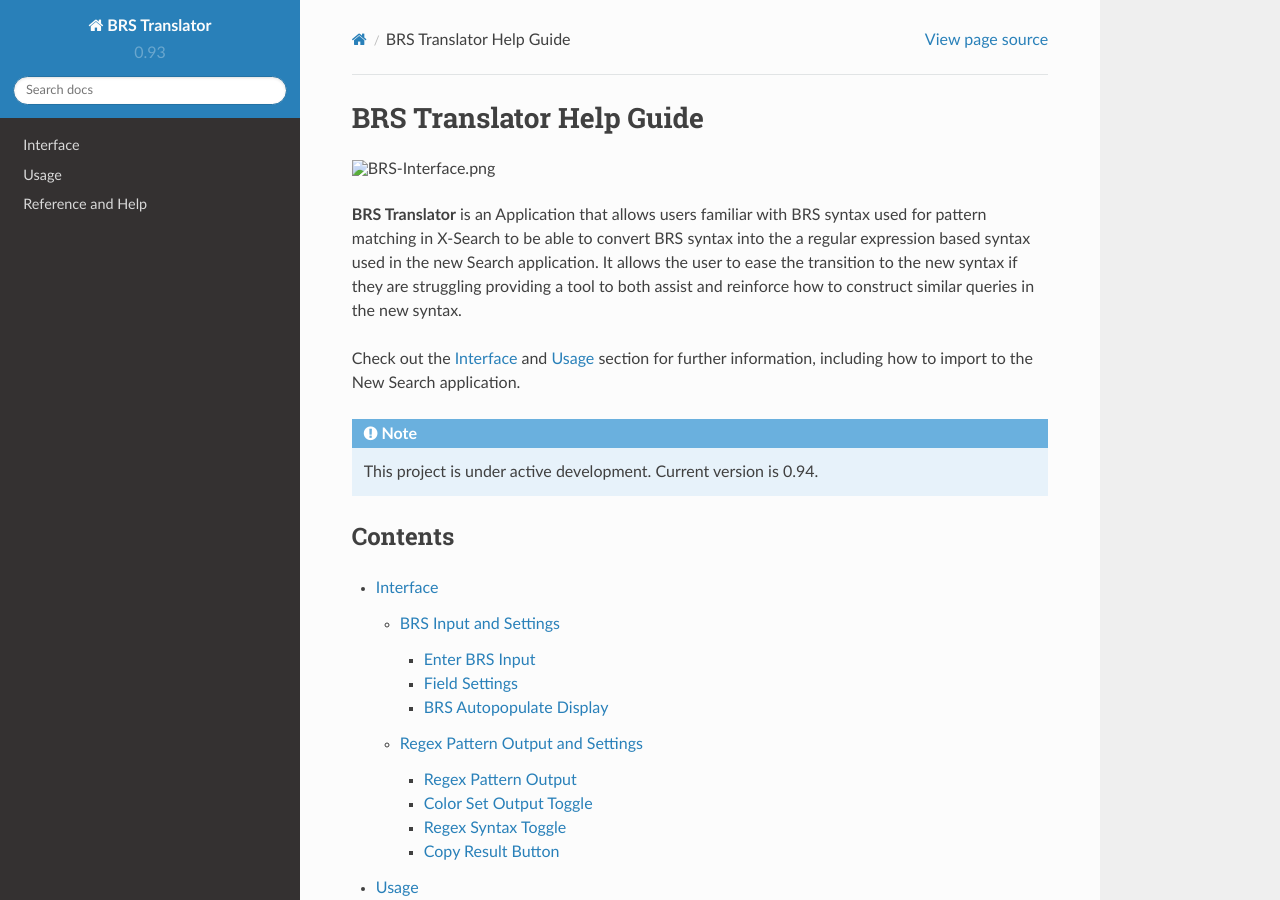
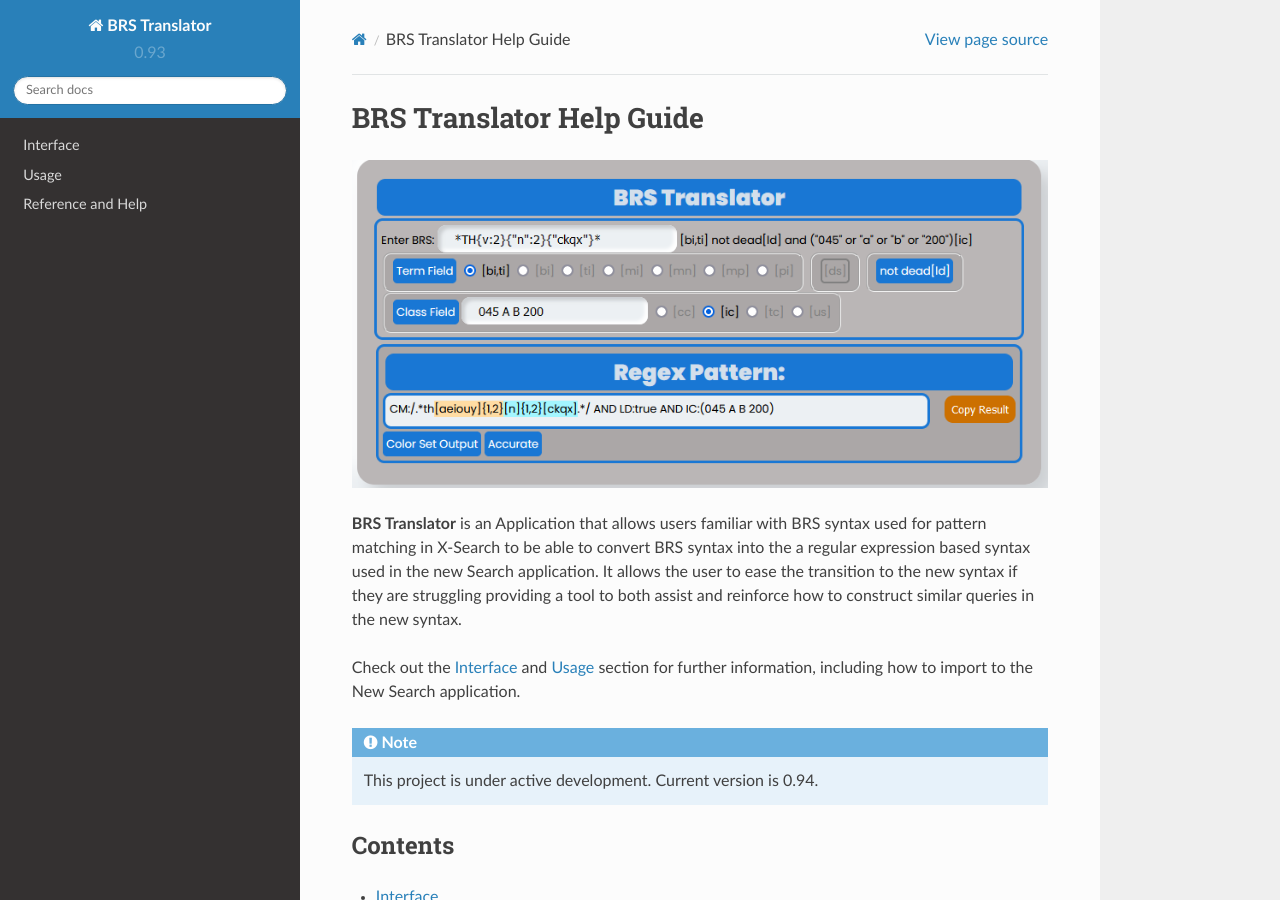
Before and after one commit to Ayjent/BRS-Translator, a Sphinx documentation site: the page built from docs/source/index.rst, in a window 1280 px wide and 900 px high. Built offline with Sphinx 7.4.7 and the Read the Docs theme 2.0.0, drawn with Linux system fonts in a browser that asks for light colours.

Commit message:
Update index.rst

```diff
--- a/docs/source/index.rst
+++ b/docs/source/index.rst
@@ -1,7 +1,7 @@
 BRS Translator Help Guide
 =========================
 
-.. image:: BRS-Interface.png
+.. image:: ../_static/BRS-Interface.png
 
 **BRS Translator** is an Application that allows users familiar with BRS syntax used
 for pattern matching in X-Search to be able to convert BRS syntax into the a regular
```
